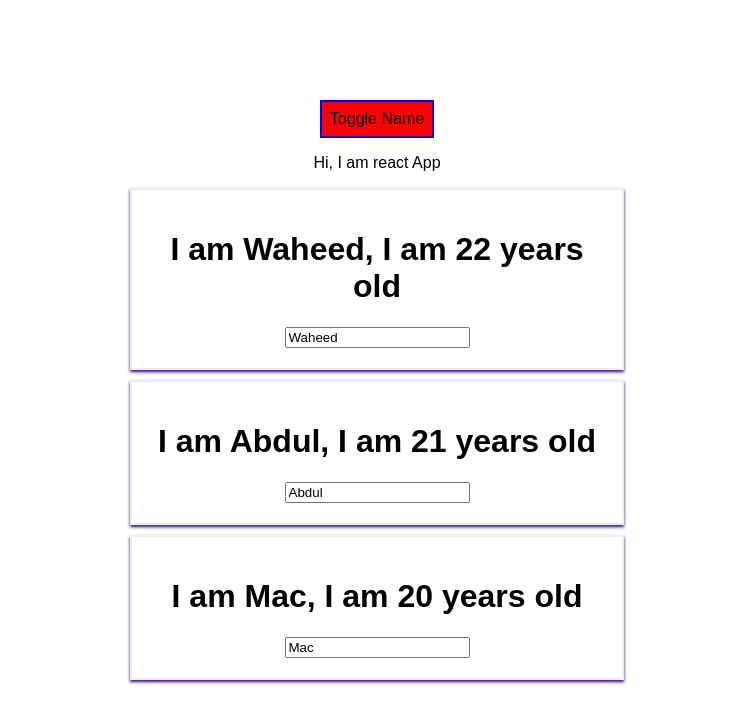
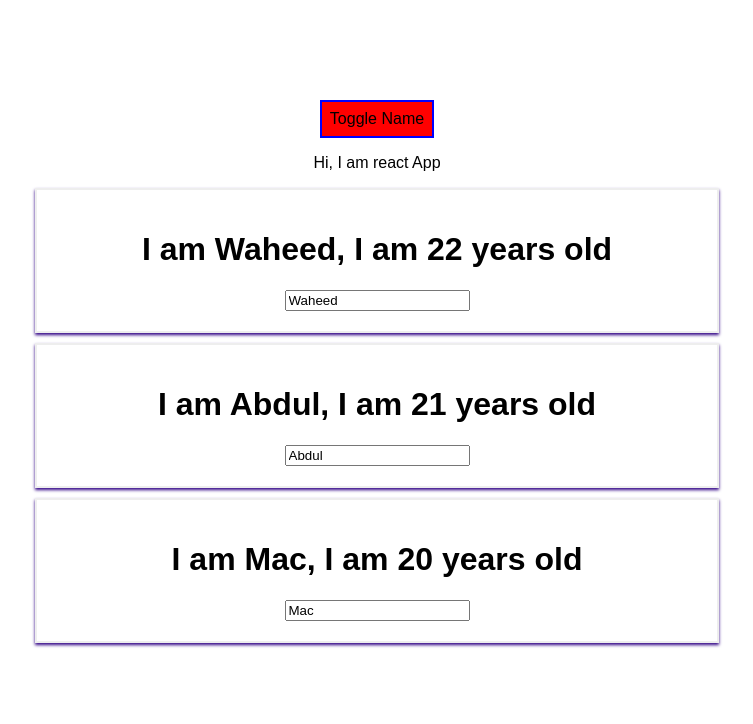
Before and after one commit to macabdul9/react-learning, a React (Create React App) app in the folder intro-app/: page / in a window 1280 px wide. Shown: the top 724 px of the page, without its empty margins (263-1016 px from the left). Built offline with nearby package versions, Linux system fonts and the light colour scheme.

Commit message:
add files via terminal

```diff
--- a/intro-app/src/App.js
+++ b/intro-app/src/App.js
@@ -5,7 +5,7 @@ import './App.css';
 // Import our own component
 import Person from './Person/Person'
 
-import Radium, {StyleRoot} from 'radium'
+// import Radium, {StyleRoot} from 'radium'
 
 class App extends Component {
   // states
@@ -86,10 +86,10 @@ class App extends Component {
       font:'inherit',
       padding:'8px',
       cursor:'pointer',
-      ':hover':{
-        backgroundColor:'lightgreen',
-        color:'black'
-      }
+      // ':hover':{
+      //   backgroundColor:'lightgreen',
+      //   color:'black'
+      // }
     }
 
     let persons = null
@@ -122,10 +122,11 @@ class App extends Component {
         </div>
       );
       style.backgroundColor="red";
-      style[':hover']={
-        backgroundColor:'salmon',
-        color:'black'
-      }
+
+      // style[':hover']={
+      //   backgroundColor:'salmon',
+      //   color:'black'
+      // }
     }
 
     // Applying dynamic classes
@@ -140,7 +141,7 @@ class App extends Component {
 
     return (
       //  It is required to wrap it into StyleRoot to work with media query
-      <StyleRoot>
+      // <StyleRoot>
         <div className='App'>
           <button
             onClick={this.togglePersonsHandler}
@@ -148,8 +149,9 @@ class App extends Component {
           <p className={classes.join(' ')}>Hi, I am react App</p>
           {persons}
         </div>
-      </StyleRoot>
+      // {/* </StyleRoot> */}
     );
   }
 }
-export default Radium(App);
+// export default Radium(App);
+export default App;
--- a/intro-app/src/Person/Person.js
+++ b/intro-app/src/Person/Person.js
@@ -1,17 +1,18 @@
 // A component is just a javascript function which returns some JSX
 import React from 'react';
 import './Person.css'
-import Radium from 'radium';
+// import Radium from 'radium';
 
 const person = (props) =>{
     // adding media query
-    const style = {
-        '@media (min-width: 500px)':{
-            width:'450px',
-        }
-    }
+    // const style = {
+    //     '@media (min-width: 500px)':{
+    //         width:'450px',
+    //     }
+    // }
+
     return (
-        <div className="Person" style={style}>
+        <div className="Person">
             <h1 onClick={props.click}>I am {props.name}, I am {props.age} years old </h1>
             <p>{props.children}</p>
             {/* this is call two way binding */}
@@ -20,4 +21,5 @@ const person = (props) =>{
     )
 }
 
-export default Radium(person);
+// export default Radium(person);
+export default person
```
